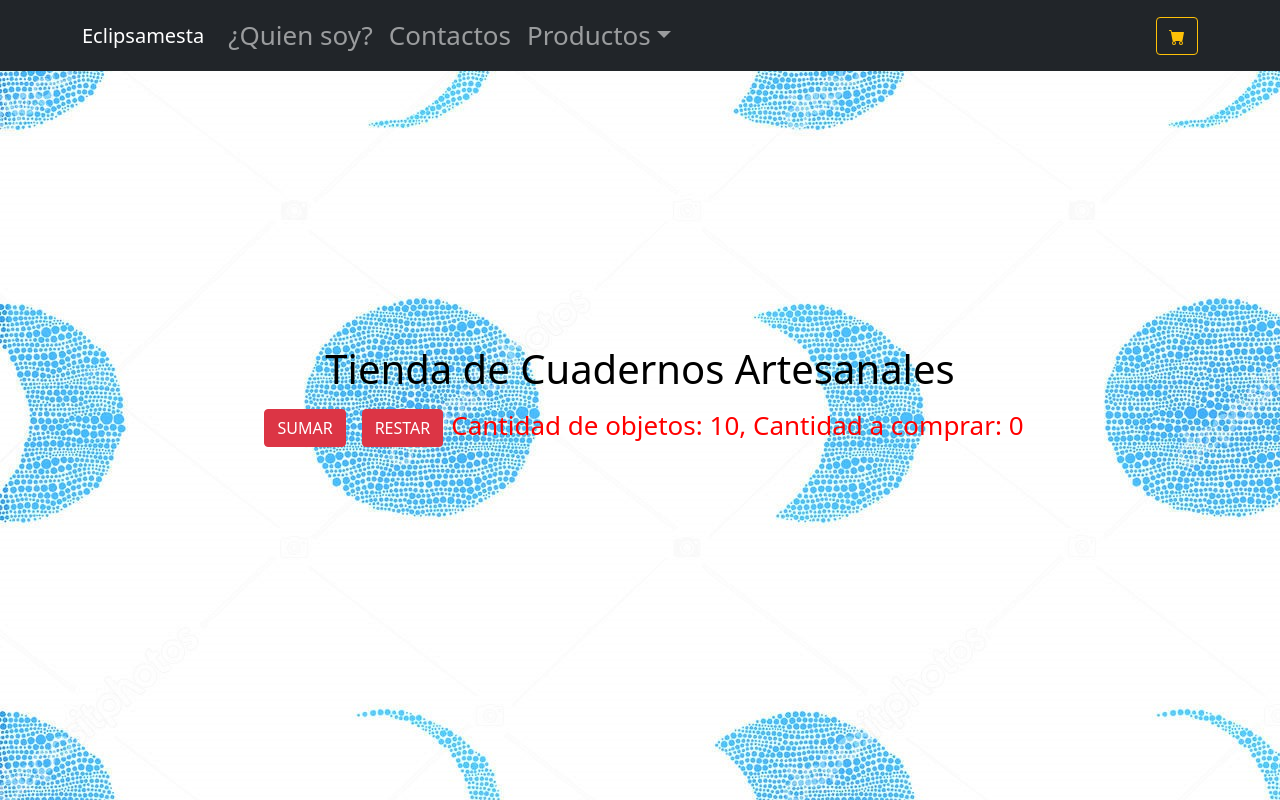
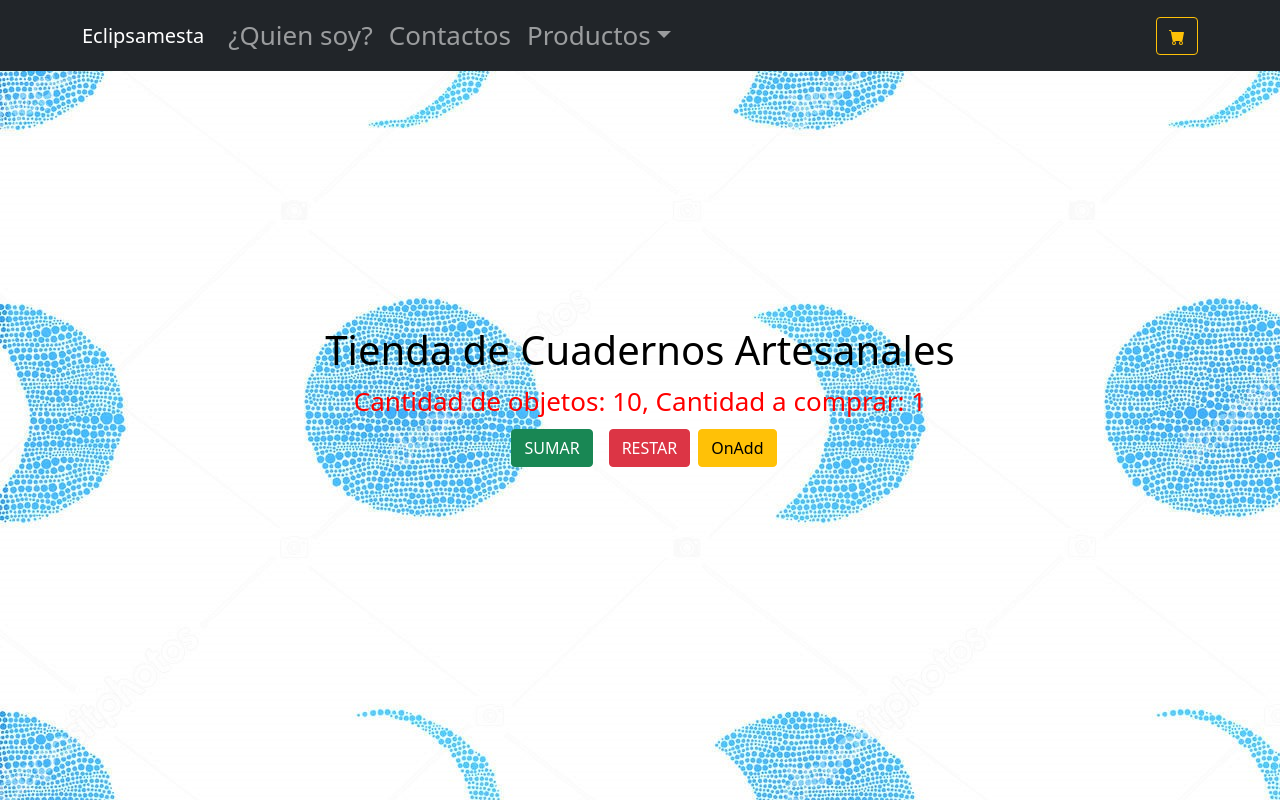
Before and after one commit to EstanislaoCaputto/CuadernosCo, a React (Create React App) app: page / in a window 1280 px wide. Built offline with nearby package versions, Linux system fonts and the light colour scheme.

Commit message:
Desafio 5 corregido

```diff
--- a/src/componentes/CarruselProductos/ItemListContainer.js
+++ b/src/componentes/CarruselProductos/ItemListContainer.js
@@ -1,13 +1,13 @@
 import Contador from "../contador/Contador.js"
 import "./itemColor.css"
 
-export default function ItemListContainer(props){
+export default function ItemListContainer({greeting}){
     return(
         <>
 
-            <h1 className="ItemColor">{props.greeting}</h1>
+            <h1 className="ItemColor">{greeting}</h1>
 
-            <Contador />
+            <Contador inicial= {1} stock={10}/>
         </>
     )
 }
--- a/src/componentes/botonCompra/CartWidget.js
+++ b/src/componentes/botonCompra/CartWidget.js
@@ -16,7 +16,7 @@ function CartWidget() {
   return(
         <>
         <Button variant="outline-warning" onClick={handleShow}>
-            <svg xmlns="http://www.w3.org/2000/svg" width="16" height="16" fill="currentColor" class="bi bi-cart-fill" viewBox="0 0 16 16">
+            <svg xmlns="http://www.w3.org/2000/svg" width="16" height="16" fill="currentColor" className="bi bi-cart-fill" viewBox="0 0 16 16">
             <path d="M0 1.5A.5.5 0 0 1 .5 1H2a.5.5 0 0 1 .485.379L2.89 3H14.5a.5.5 0 0 1 .491.592l-1.5 8A.5.5 0 0 1 13 12H4a.5.5 0 0 1-.491-.408L2.01 3.607 1.61 2H.5a.5.5 0 0 1-.5-.5zM5 12a2 2 0 1 0 0 4 2 2 0 0 0 0-4zm7 0a2 2 0 1 0 0 4 2 2 0 0 0 0-4zm-7 1a1 1 0 1 1 0 2 1 1 0 0 1 0-2zm7 0a1 1 0 1 1 0 2 1 1 0 0 1 0-2z"/>
         </svg>
         </Button>
--- a/src/componentes/contador/Contador.js
+++ b/src/componentes/contador/Contador.js
@@ -1,10 +1,13 @@
 import React, {useEffect, useState} from "react"
 
-export default function Contador (props){
-    const [Contar, setContar] = useState(0);
-    const [Stock, setStock] = useState(10);
+export default function Contador ({inicial, stock}){
+    const [Contar, setContar] = useState(inicial);
+    const [Stock, setStock] = useState(stock);
+
+
 
     useEffect(()=>{
+
         if(Stock>=1){
             console.log("Hay stock disponible todavia");
         }else{
@@ -14,7 +17,7 @@ export default function Contador (props){
 
     const Sumar = ()=>{
         if(Stock>=1){
-            setContar(Contar +1)
+            setContar(Contar + 1)
             setStock(Stock - 1)
         }
     }
@@ -28,11 +31,18 @@ export default function Contador (props){
         }
     }
 
+
+
     return(
         <div className="container">
-            <button className="btn btn-danger m-2" onClick={Sumar}>SUMAR</button>
+
+            <span>Cantidad de objetos: {Stock}, Cantidad a comprar: {Contar}</span>
+            <div className="row-3">
+            <button className="btn btn-success m-2" onClick={Sumar}>SUMAR</button>
             <button className="btn btn-danger m-2" onClick={Restar}>RESTAR</button>
-            <span>Cantidad de objetos: {Stock}, Cantidad a comprar: {Contar}</span>
+            <button className="btn btn-warning">OnAdd</button>
+            </div>
+
         </div>
     )
 }
```
